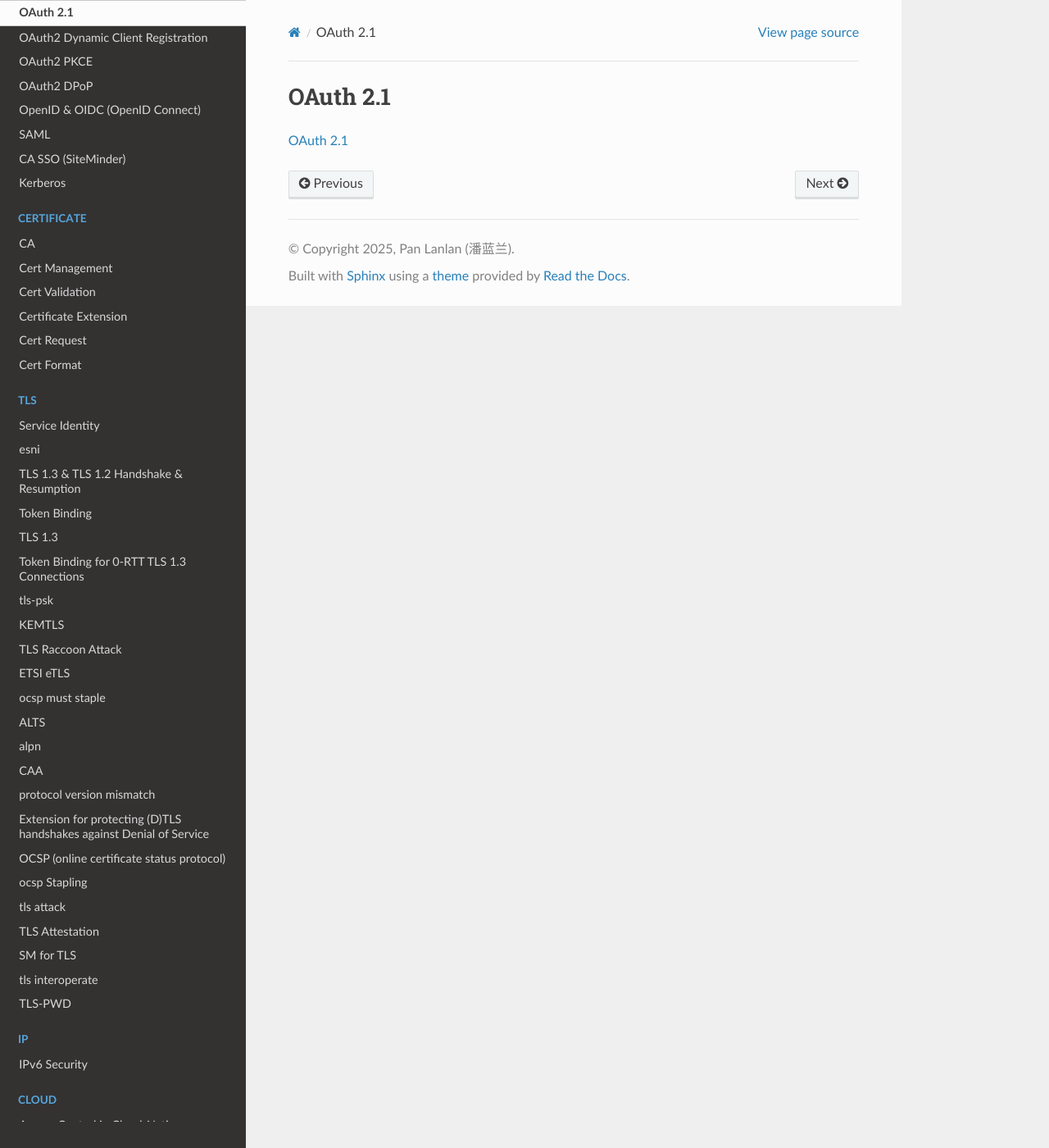
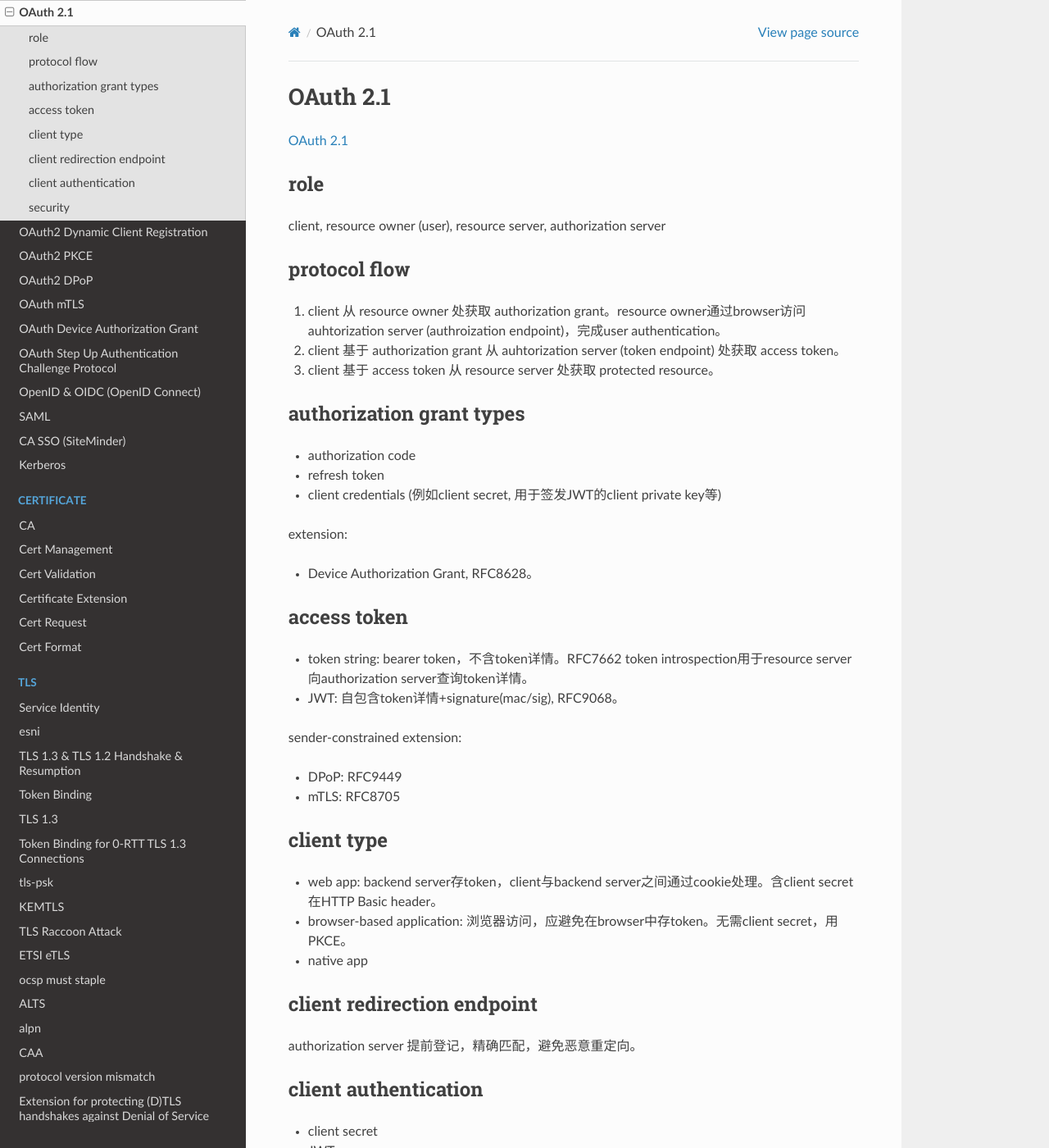
Before and after one commit to abbypan/cybersecurity-notes, a Sphinx documentation site: the page built from docs/source/auth/oauth2.1.rst, in a window 1280 px wide and 1400 px high. Shown: the whole window at 82% size. Built offline with Sphinx 7.4.7 and the Read the Docs theme 3.1.0, drawn with Linux system fonts in a browser that asks for light colours; pages that are not in the unit, such as notebooks, are missing from menus; some of the changed text lies outside the part shown.

Commit message:
oauth2.1

```diff
--- a/docs/source/auth/oauth2.1.rst
+++ b/docs/source/auth/oauth2.1.rst
@@ -2,3 +2,90 @@ OAuth 2.1
 ===============
 
 `OAuth 2.1 <https://datatracker.ietf.org/doc/draft-ietf-oauth-v2-1/>`_
+
+role
+--------
+
+client, resource owner (user), resource server, authorization server
+
+
+protocol flow
+----------------
+
+1. client 从 resource owner 处获取 authorization grant。resource owner通过browser访问auhtorization server (authroization endpoint)，完成user authentication。
+
+#. client 基于 authorization grant 从 auhtorization server (token endpoint) 处获取 access token。
+
+#. client 基于 access token 从 resource server 处获取 protected resource。
+
+authorization grant types
+--------------------------
+
+- authorization code
+
+- refresh token
+
+- client credentials (例如client secret, 用于签发JWT的client private key等)
+
+extension:
+
+- Device Authorization Grant, RFC8628。
+
+
+access token
+---------------
+
+- token string: bearer token，不含token详情。RFC7662 token introspection用于resource server向authorization server查询token详情。
+
+- JWT: 自包含token详情+signature(mac/sig), RFC9068。
+
+sender-constrained extension:
+
+- DPoP: RFC9449
+
+- mTLS: RFC8705
+
+
+client type
+---------------
+
+- web app: backend server存token，client与backend server之间通过cookie处理。含client secret在HTTP Basic header。
+
+- browser-based application: 浏览器访问，应避免在browser中存token。无需client secret，用PKCE。
+
+- native app
+
+client redirection endpoint
+--------------------------------
+
+authorization server 提前登记，精确匹配，避免恶意重定向。
+
+
+client authentication
+----------------------
+
+- client secret
+- JWT
+- mTLS
+
+例如client secret如果以HTTP Basic认证，则最后HTTP header为 Authorization: Basic  base64(client_id:client_secret)
+
+
+security
+-----------
+
+bearer token 禁止存cookie。
+
+bearer token 禁止出现在page URLs。
+
+PKCE。
+
+user authentication需用户参与。
+
+防clickjacking，限制frame来源，如Content-Security-Policy、X-Frame-Options等。
+
+Native App 用 external user agent（例如browser），而非embedded user agent（内嵌webview）。
+
+in-app browser tabs，无需切换app，同时有browser的保护效果。
+
+redirect URI默认https，仅loopback可http，Private-Use URI存在类似customer permission的抢注问题。
--- a/docs/source/index.rst
+++ b/docs/source/index.rst
@@ -27,6 +27,9 @@
    auth/oauth2-dyn-client-reg
    auth/oauth2-pkce
    auth/oauth2-dpop
+   auth/oauth2-mtls
+   auth/oauth2-device-authorization-grant
+   auth/oauth2-challenge
    auth/openid
 
    auth/saml
```
Also changed, not shown: docs/source/auth/oauth2-challenge.rst (added, +15 -0 lines), docs/source/auth/oauth2-device-authorization-grant.rst (added, +16 -0 lines), docs/source/auth/oauth2-dpop.rst (+10 -4 lines), docs/source/auth/oauth2-mtls.rst (added, +8 -0 lines), docs/source/auth/oauth2.rst (+5 -3 lines).
